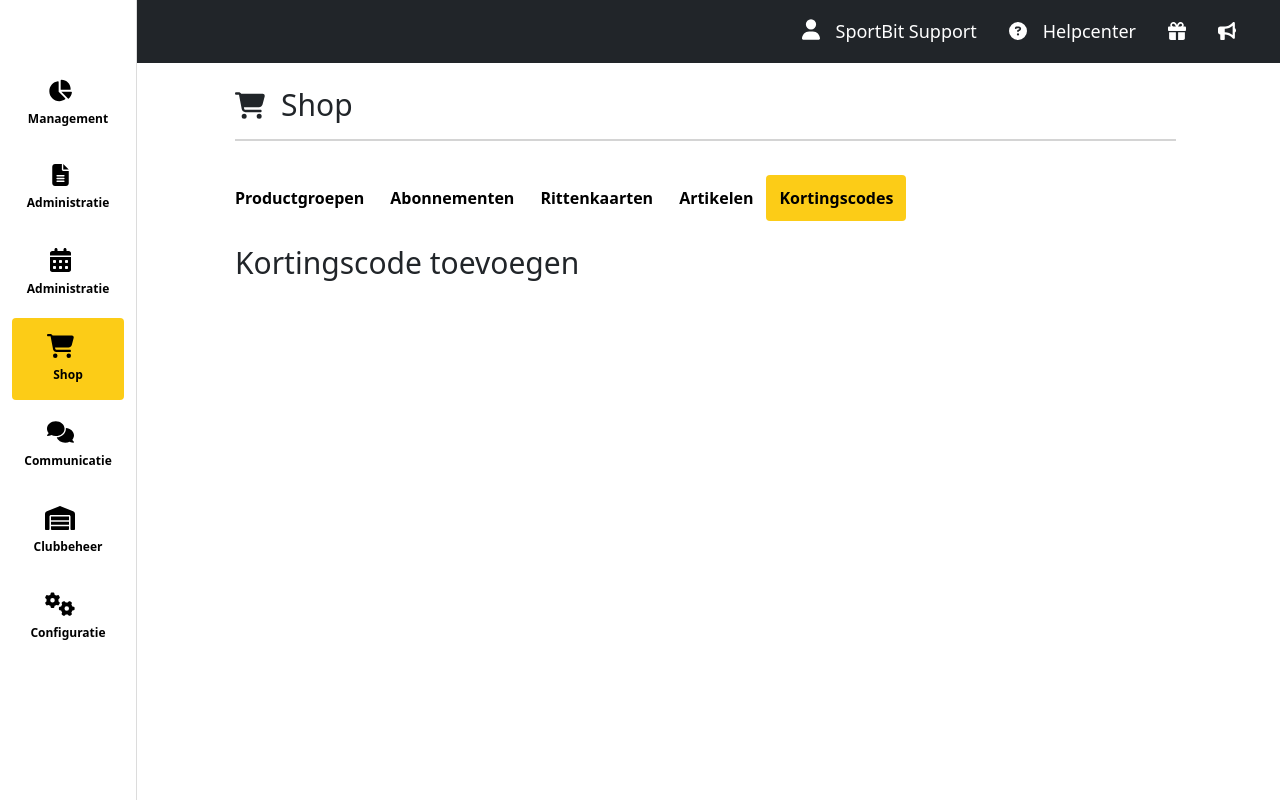
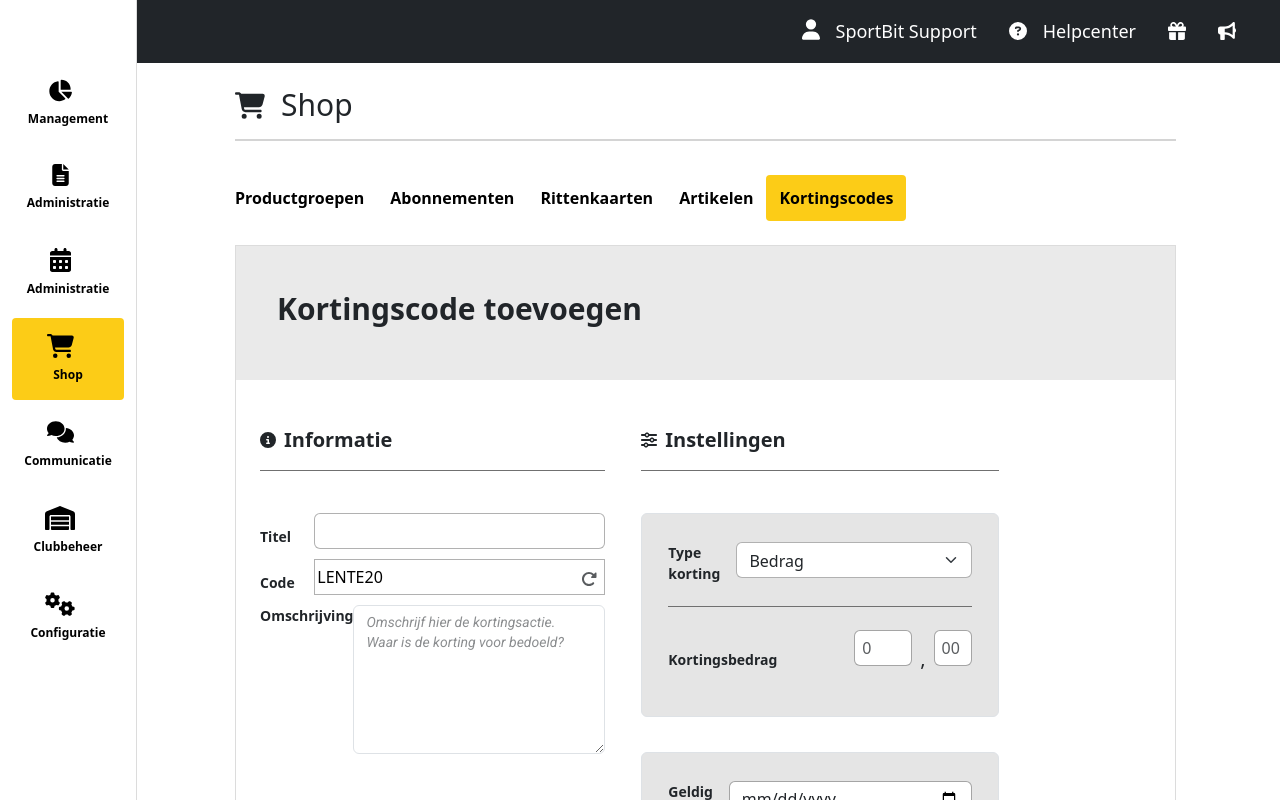
Before and after one commit to marwanaboudaoud/sportBit-manager, a React (Create React App) app: page /shop/kortingscodes in a window 1280 px wide. Both pictures are taken after a click on the button "Nieuwe kortingscode". Shown: the top 800 px of the page. Built offline with nearby package versions, Linux system fonts and the light colour scheme; the HTML template or start-up script is replaced by a standard one.

Commit message:
finish the form with the functions

```diff
--- a/src/assets/scss/components/_index.scss
+++ b/src/assets/scss/components/_index.scss
@@ -3,3 +3,4 @@
 @import "shopPage/shopNavbar";
 @import "shopPage/kortingscodes";
 @import "./shopPage/kortingsCard";
+@import "./shopPage/insertDiscountCode"
--- a/src/assets/scss/components/shopPage/_insertDiscountCode.scss
+++ b/src/assets/scss/components/shopPage/_insertDiscountCode.scss
@@ -1,5 +1,125 @@
-.insert-discount-code{
-    .title-container{
+.insert-discount-code {
+    border: 1px solid $gray-muted;
+
+    .title-container {
+        background-color: $gray-cool;
+        padding: 45px 41px
+    }
+    .information-header , .settings-header {
+       border-bottom: 1px solid $gray-dark;
+       padding-bottom: 18px;
+       margin-bottom: 42px;
+    }
+
+    .type-discount-container {
+
+        border-bottom: 1px solid $gray-dark;
+        padding-bottom: 22px;
+        margin-bottom: 23px;
+    }
+
+    input , select {
+        width: 291px;
+        height: 36px;
+        border: 1px solid $gray-transparent-55;
+        &:focus {
+            box-shadow: none;
+            border: 1px solid $gray-transparent-55;
+        }
+    }
+
+
+    textarea {
+        width: 291px;
+        height: 149px;
 
     }
+
+    label {
+        font-size: 14px;
+    }
+
+    .first-number-input {
+        padding: 12px 7px;
+        width: 58px;
+
+    }
+
+    .second-number-input {
+        padding: 12px 7px;
+        width: 38px;
+
+    }
+
+    .number-of-use-input {
+        width: 54px;
+        margin-left: 41px;
+
+    }
+
+    .first-number-input::-webkit-outer-spin-button,
+    .first-number-input::-webkit-inner-spin-button,
+    .second-number-input::-webkit-outer-spin-button,
+    .second-number-input::-webkit-inner-spin-button,
+    .number-of-use-input::-webkit-outer-spin-button,
+    .number-of-use-input::-webkit-inner-spin-button {
+        -webkit-appearance: none;
+        margin: 0;
+    }
+
+    .first-number-input[type=number],
+    .second-number-input[type=number],
+    .number-of-use-input[type=number] {
+        -moz-appearance: textfield;
+    }
+
+    .settings-forms {
+        background-color: $gray-lighter;
+        margin-bottom: 35px;
+        padding: 28px 26px;
+
+        input {
+            margin-bottom: 22px;
+        }
+    }
+
+    .information-form input {
+        margin-bottom: 10px;
+    }
+
+    .optinal {
+        color: $black-transparent-40;
+    }
+
+    .placeholder-italic::placeholder {
+        font: italic normal normal 14px/20px Roboto;
+        opacity: 0.7;
+        white-space: pre-line;
+    }
+
+    .checkbox {
+        appearance: none;
+        border: 2px solid black;
+        position: relative;
+        cursor: pointer;
+        width: 20px;
+        height: 20px;
+        margin-left:88px;
+        &:focus {
+            box-shadow: none;
+            border: 1px solid $gray-transparent-55;
+        }
+      }
+
+      .checkbox:checked {
+        background-color: black;
+        border-color: black;
+      }
+
+      .refresh-icon{
+        top: 8px;
+        right: 8px;
+      }
+
+
 }
--- a/src/assets/scss/typography/_fonts.scss
+++ b/src/assets/scss/typography/_fonts.scss
@@ -2,6 +2,7 @@
 @import '@fontsource/roboto/400.css';
 @import '@fontsource/roboto/500.css';
 @import '@fontsource/roboto/700.css';
+@import '@fontsource/roboto/400-italic.css';
 
 body {
   font-family: 'Roboto', sans-serif;
--- a/src/components/layout/Sidebar.jsx
+++ b/src/components/layout/Sidebar.jsx
@@ -20,7 +20,6 @@ export const Sidebar = () => {
            (path !== '/' && location.pathname.startsWith(path));
   };
 
-  // Define navigation items with custom icon sizes
   const navItems = [
     { path: '/management', icon: faChartPie, label: 'Management', iconWidth: '24px', iconHeight: '23px' },
     { path: '/administration', icon: faFileText, label: 'Administratie', iconWidth: '17px', iconHeight: '22px' },
--- a/src/components/shopPage/InsertDiscountCode.jsx
+++ b/src/components/shopPage/InsertDiscountCode.jsx
@@ -1,13 +1,119 @@
-import React from 'react'
+import React, { useState } from "react";
+import { FontAwesomeIcon } from "@fortawesome/react-fontawesome";
+import { faInfoCircle, faSlidersH, faRotateRight } from "@fortawesome/free-solid-svg-icons";
 
 const InsertDiscountCode = () => {
+    const [discountType, setDiscountType] = useState("Bedrag");
+    const [maxUsage, setMaxUsage] = useState(false);
+    const [discountCode, setDiscountCode] = useState("LENTE20");
+
+    const clearCode = () => {
+        setDiscountCode("");
+    };
+
     return (
-        <div className='insert-discount-code'>
-            <div className='title-container'>
-                <h2>Kortingscode toevoegen </h2>
+        <div className="mt-4 insert-discount-code">
+            <div className="title-container">
+                <h2 className="fw-bold">Kortingscode toevoegen</h2>
+            </div>
+            <div className="p-4 mt-4">
+                <div className="row">
+                    <div className="col-md-5 pe-md-4 information-form">
+                        <div className="d-flex align-items-center information-header">
+                            <FontAwesomeIcon icon={faInfoCircle} className="me-2" />
+                            <h5 className="fw-bold mb-0">Informatie</h5>
+                        </div>
+                        <div className="d-flex align-items-center justify-content-between">
+                            <label className="fw-bold">Titel</label>
+                            <input type="text" className="form-control" />
+                        </div>
+                        <div className="d-flex align-items-center justify-content-between position-relative">
+                            <label className="fw-bold">Code</label>
+                            <input
+                                type="text"
+                                value={discountCode}
+                                onChange={(e) => setDiscountCode(e.target.value)}
+                            />
+                            <span onClick={clearCode} className="position-absolute refresh-icon">
+                                <FontAwesomeIcon icon={faRotateRight} className="text-muted" />
+                            </span>
+                        </div>
+                        <div className="d-flex align-items-start justify-content-between">
+                            <label className="fw-bold">Omschrijving</label>
+                            <textarea
+                                className="form-control placeholder-italic"
+                                rows="3"
+                                placeholder="Omschrijf hier de kortingsactie.
+                                             Waar is de korting voor bedoeld?"
+                            ></textarea>
+                        </div>
+                    </div>
+                    <div className="col-md-5">
+                        <div className="d-flex align-items-center settings-header">
+                            <FontAwesomeIcon icon={faSlidersH} className="me-2" />
+                            <h5 className="fw-bold mb-0">Instellingen</h5>
+                        </div>
+                        <div className="border rounded settings-forms">
+                            <div className="d-flex justify-content-between type-discount-container">
+                                <label className="fw-bold">Type korting</label>
+                                <select
+                                    className="form-select"
+                                    value={discountType}
+                                    onChange={(e) => setDiscountType(e.target.value)}
+                                >
+                                    <option value="Bedrag">Bedrag</option>
+                                    <option value="Percentage">Percentage</option>
+                                </select>
+                            </div>
+                            {discountType === "Bedrag" && (
+                                <div className="d-flex justify-content-between align-items-center">
+                                    <label className="fw-bold">Kortingsbedrag</label>
+                                    <div className="d-flex align-items-center">
+                                        <input type="number" className="form-control me-2 first-number-input" placeholder="0" max={9999} min={0} />
+                                        <span className="fs-5">,</span>
+                                        <input type="number" className="form-control ms-2 second-number-input" placeholder="00" max={99} min={0} />
+                                    </div>
+                                </div>
+                            )}
+                            {discountType === "Percentage" && (
+                                <div className="d-flex justify-content-between">
+                                    <label className="fw-bold">Kortingspercentage</label>
+                                    <input type="number" className="form-control first-number-input" placeholder="0" min={0} max={100} />
+                                </div>
+                            )}
+                        </div>
+                        <div className="border rounded settings-forms">
+                            <div className="d-flex justify-content-between">
+                                <label className="fw-bold">Geldig van</label>
+                                <input type="date" className="form-control" />
+                            </div>
+                            <div className="d-flex justify-content-between">
+                                <label className="fw-bold">Geldig tot datum<br /> <span className="optional">(optioneel)</span></label>
+                                <input type="date" className="form-control" />
+                            </div>
+                        </div>
+                        <div className="border rounded settings-forms">
+                            <div className="d-flex">
+                                <label className="fw-bold">Maximumgebruik</label>
+                                <input
+                                    className="form-check-input me-4 checkbox"
+                                    type="checkbox"
+                                    checked={maxUsage}
+                                    onChange={() => setMaxUsage(!maxUsage)}
+                                />
+                            </div>
+                            {maxUsage && (
+                                <div className="d-flex">
+                                    <label className="fw-bold">Aantal keer te gebruiken</label>
+                                    <input type="number" className="form-control number-of-use-input" placeholder="0" min={0} />
+                                </div>
+                            )}
+                        </div>
+                    </div>
+                </div>
             </div>
         </div>
-    )
-}
+    );
+};
 
-export default InsertDiscountCode
+export default InsertDiscountCode;
```
